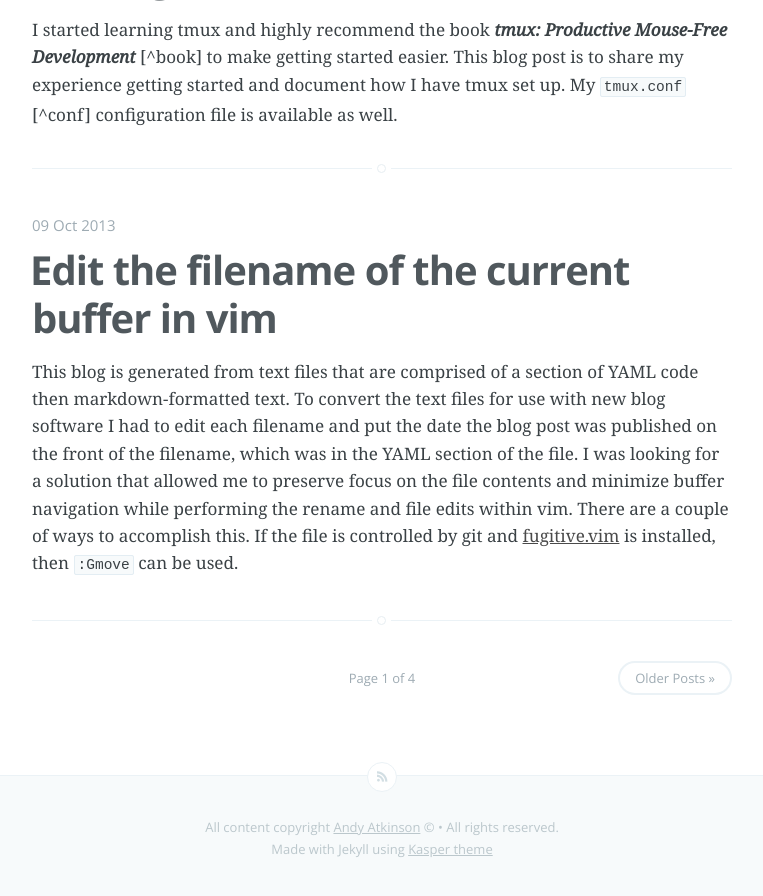
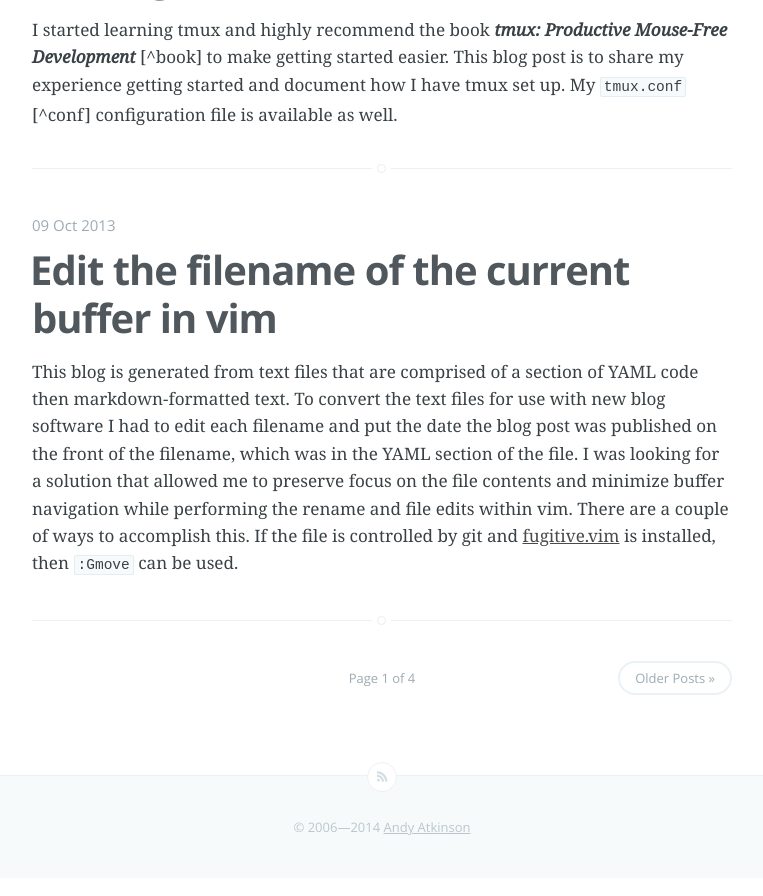
Before and after one commit to andyatkinson/blog, a Jekyll site: the page built from index.html, in a window 1280 px wide and 900 px high, scrolled down 4688 px. Shown: the top 896 px of the window, without its empty margins (258-1021 px from the left). Built offline with Jekyll 4.4.1, drawn with Linux system fonts in a browser that asks for light colours; Markdown is read by kramdown in place of the engine named in the settings; the list of posts is cut into pages by our own code.

Commit message:
cleanup whitespace

```diff
--- a/_layouts/default.html
+++ b/_layouts/default.html
@@ -22,18 +22,14 @@
 
 </head>
 <body class="home-template">
-
-
   {{ content }}
 
   <footer class="site-footer">
       <a class="subscribe icon-feed" href="{{ site.baseurl }}rss.xml"><span class="tooltip">Subscribe!</span></a>
       <div class="inner">
-             <section class="copyright">All content copyright <a href="{{ site.baseurl }}">{{ site.name }}</a> &copy; {{date format="YYYY"}} &bull; All rights reserved.</section>
-             <section class="poweredby">Made with Jekyll using <a href="http://github.com/rosario/kasper">Kasper theme</a></section>
+         <section class="copyright">&copy; 2006&mdash;{{site.time | date: "%Y"}} <a href="{{ site.baseurl }}">{{ site.name }}</a></section>
       </div>
   </footer>
-
 
   <script type="text/javascript" src="/assets/js/jquery-1.10.2.min.js"></script>
   <script type="text/javascript" src="/assets/js/jquery.fitvids.js"></script>
--- a/_layouts/page.html
+++ b/_layouts/page.html
@@ -10,7 +10,7 @@
                 <img src="{{site.logo}}" alt="{{ site.name }}" />
             {% else %}
                 <span class="blog-title">{{ site.name }}</span>
-                {%endif%}
+            {% endif %}
           </a>
         </header>
 
@@ -19,7 +19,5 @@
         <section class="post-content">
           {{content}}
         </section>
-
     </article>
-
 </main>
```
Also changed, not shown: _layouts/post.html (indentation only). Lines whose indentation alone changed are shown as unchanged.
